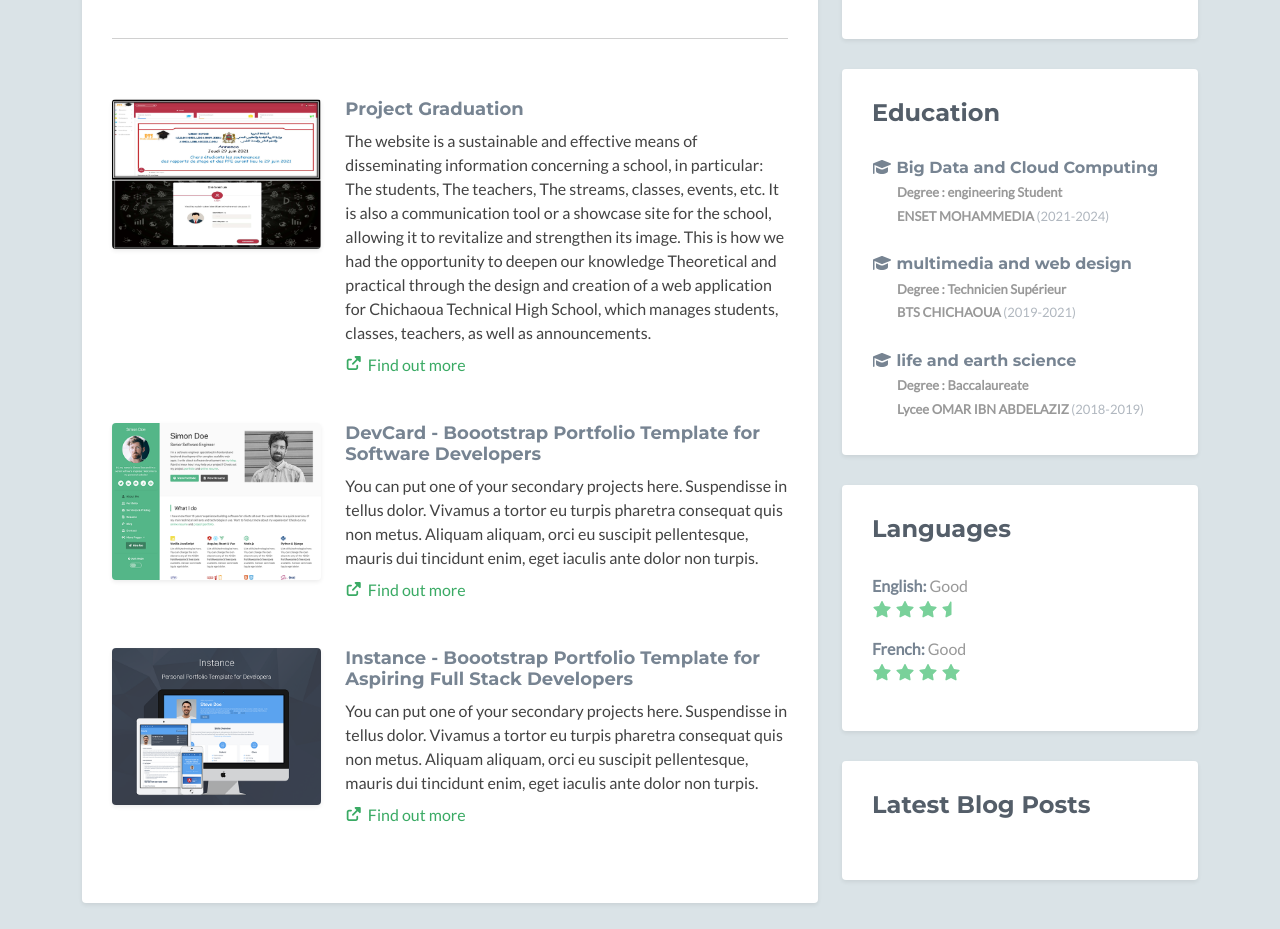
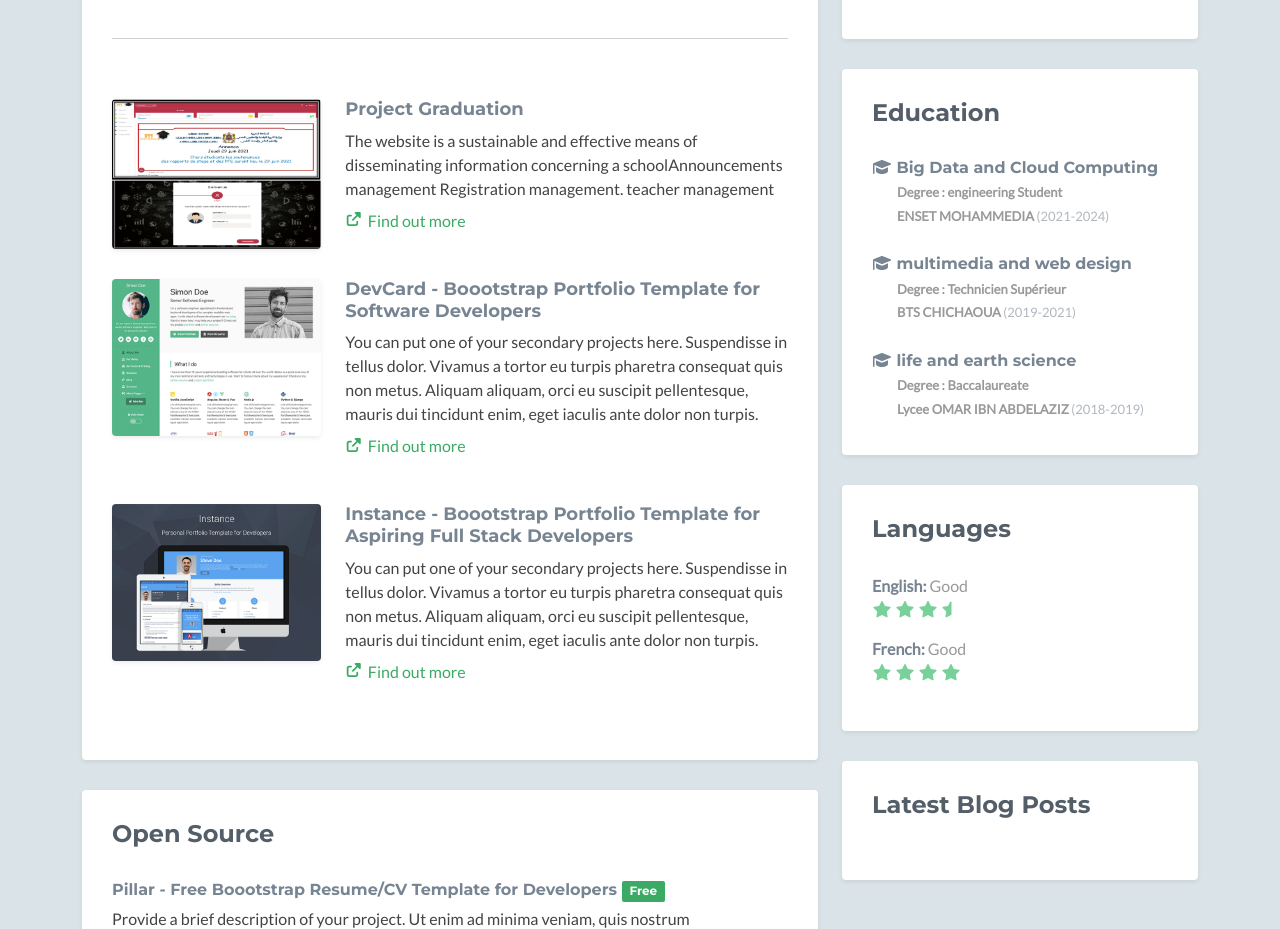
Before and after one commit to ET-TOUNANI/abderrahmane-ettounani, a plain HTML site: page index.html in a window 1280 px wide. Shown: the part 1420-2349 px from the top of the page. Drawn offline with nearby package versions, Linux system fonts and the light colour scheme; no server answers; a script that the page names is missing; some icons are missing.

Commit message:
Update index.html

```diff
--- a/index.html
+++ b/index.html
@@ -110,7 +110,9 @@
                                 </a>
                                 <div class="desc col-md-8 col-12">
                                     <h3 class="title"><a href="https://drive.google.com/file/d/1anhwi69HgQ_Dsdbm6KUC6gcvDa-FKTOU/view?usp=sharing" target="_blank">Project Graduation</a></h3>
-                                    <p class="mb-2">The website is a sustainable and effective means of disseminating information concerning a school, in particular: The students, The teachers, The streams, classes, events, etc. It is also a communication tool or a showcase site for the school, allowing it to revitalize and strengthen its image. This is how we had the opportunity to deepen our knowledge Theoretical and practical through the design and creation of a web application for Chichaoua Technical High School, which manages students, classes, teachers, as well as announcements.</p>
+                                    <p class="mb-2">The website is a sustainable and effective means of disseminating information concerning a schoolAnnouncements management
+                                        Registration management.
+                                        teacher management</p>
                                     <p><a class="more-link" href="https://github.com/ET-TOUNANI/End-of-studies-project-BTS-" target="_blank"><i class="fas fa-external-link-alt"></i>Find out more</a></p>
                                 </div><!--//desc-->
                             </div><!--//item-->
```
